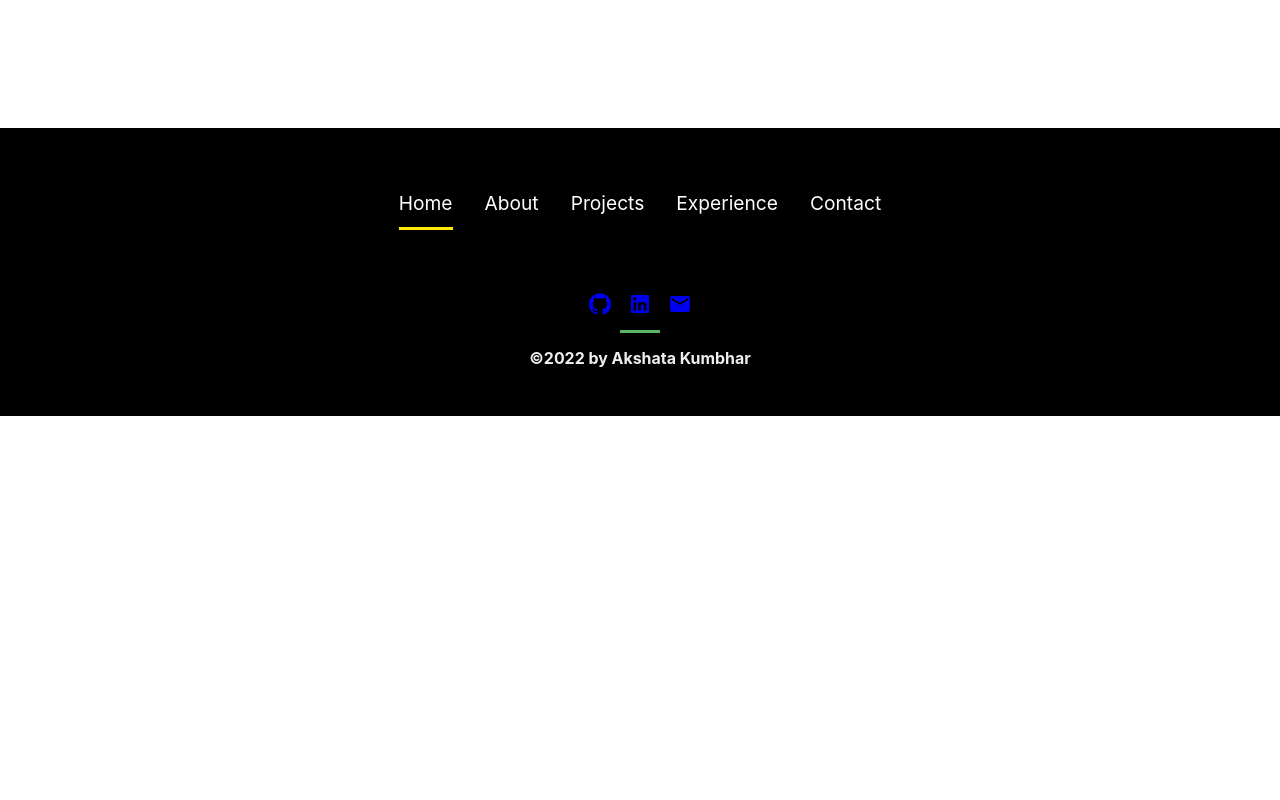
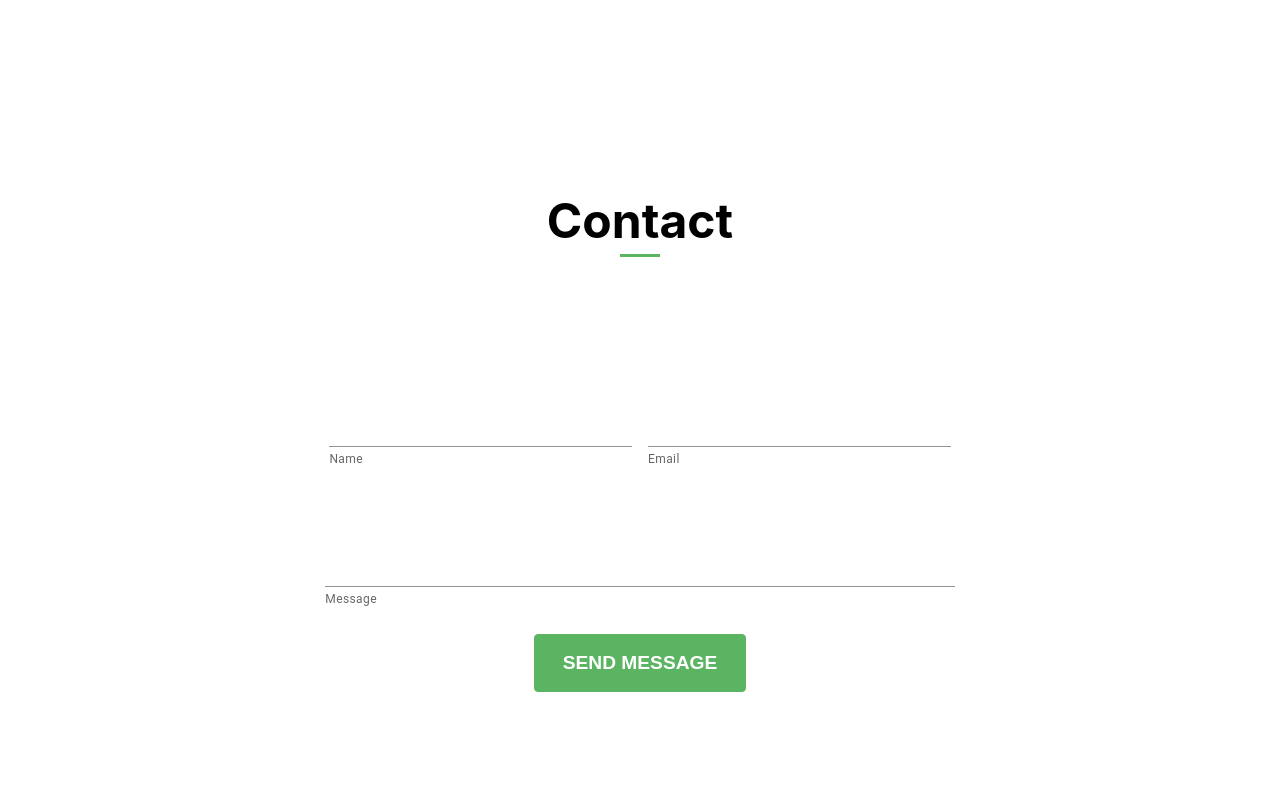
Before and after one commit to Akshu3011/React-Portfolio, a React (Create React App) app: page / in a window 1280 px wide. Shown: the part 3240-4040 px from the top of the page. Before the commit the page ends 3656 px from the top, so only its background shows below. Built offline with nearby package versions, Linux system fonts and the light colour scheme.

Commit message:
updated the contact form

```diff
--- a/src/App.js
+++ b/src/App.js
@@ -15,7 +15,7 @@ function App() {
       <About />
       <Projects />
       <Experience />
-
+      <Contact />
       <Footer />
     </div>
   );
--- a/src/components/Contact.css
+++ b/src/components/Contact.css
@@ -0,0 +1,32 @@
+h3 {
+	width: 100%;
+	margin-bottom: 4px;
+	padding: 4px;
+}
+
+
+.contact {
+    width: 100%;
+}
+
+.contact .container {
+    width: 1240px;
+    margin: 4rem auto;
+    padding: 4rem 0rem;
+}
+
+.contact h2 {
+    font-size: 3rem;
+    text-align: center;
+}
+
+.contact .container .content {
+   margin-top: 150px;
+    flex-grow: 1;
+}
+
+
+.cardAction {
+	display: flex;
+	justify-content: flex-end;
+}
--- a/src/components/Contact.js
+++ b/src/components/Contact.js
@@ -0,0 +1,77 @@
+import React from "react";
+import "./Projects.css";
+import Card from "@mui/material/Card";
+import CardActions from "@mui/material/CardActions";
+import CardContent from "@mui/material/CardContent";
+import Button from "@mui/material/Button";
+import Typography from "@mui/material/Typography";
+import TextField from "@mui/material/TextField";
+import Link from "@mui/material/Link";
+import "./Contact.css";
+import Box from "@mui/material/Box";
+import { Stack } from "@mui/system";
+
+const Contact = () => {
+  return (
+    <div className="contact" id="contact">
+      <div className="container">
+        <h2>Contact</h2>
+        <span className="line"></span>
+        <div className="content">
+          <Box
+            component="form"
+            sx={{
+              "& .MuiTextField-root": { m: 1 }, '& .MuiTextField-root': { m: 1, width: '25ch' },
+
+            }}
+            noValidate
+            autoComplete="off"
+          >
+            <div>
+            <div>
+              <Stack
+                direction="row"
+                spacing={2}
+                justifyContent="center"
+                alignItems="center"
+              >
+                <TextField
+                  id="standard-helperText"
+                  helperText="Name"
+                  variant="standard"
+                />
+                <TextField
+                  id="standard-helperText"
+                  helperText="Email"
+                  variant="standard"
+                />
+              </Stack>
+              </div>
+              <div>
+                <Stack sx={{ '& .MuiTextField-root': { m: 1, width: '52ch' }}}
+                spacing={2}
+                justifyContent="center"
+                alignItems="center">
+                <TextField
+                fullWidth
+                helperText="Message"
+                id="fullWidth"
+                multiline
+                rows={4}
+                variant="standard"
+              />
+               <Link to='about' spy={true} smooth={true} offset={0} duration={500}>
+                <button  className='button'>Send Message</button>
+                </Link>
+
+                </Stack>
+              </div>
+              </div>
+          </Box>
+        </div>
+      </div>
+    </div>
+  );
+};
+
+export default Contact;
--- a/src/components/Footer.js
+++ b/src/components/Footer.js
@@ -43,7 +43,7 @@ const Footer = () => {
                 <Link href="#" onClick = {() => openInNewTab("https://www.linkedin.com/in/akshata-kumbhar/")}>
                 <h1><LinkedInIcon/></h1>
                 </Link>
-                <Link href="#" onClick = {() => openInNewTab("https://github.com/Akshu3011")}>
+                <Link href="" onClick = {() => openInNewTab("https://github.com/Akshu3011")}>
                 <h1><EmailIcon/></h1>
                 </Link>
                 </Stack>
```
